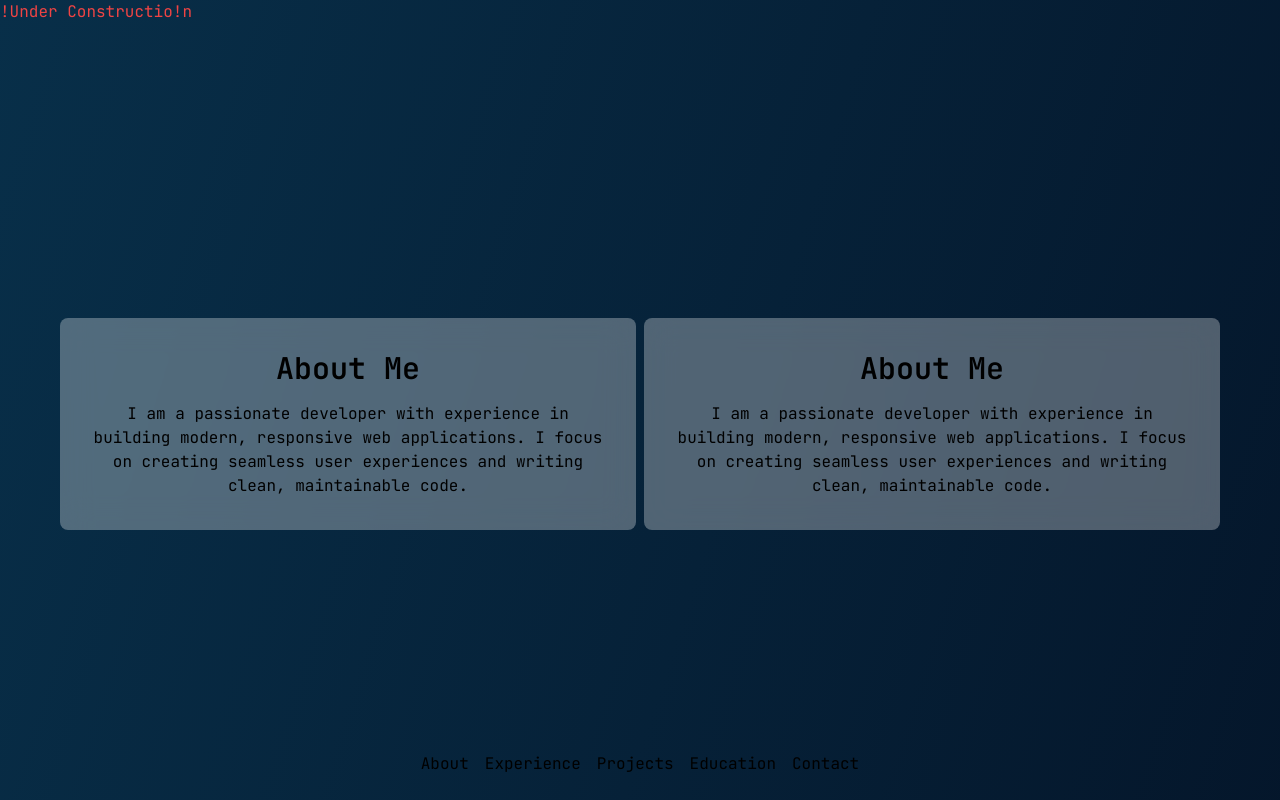
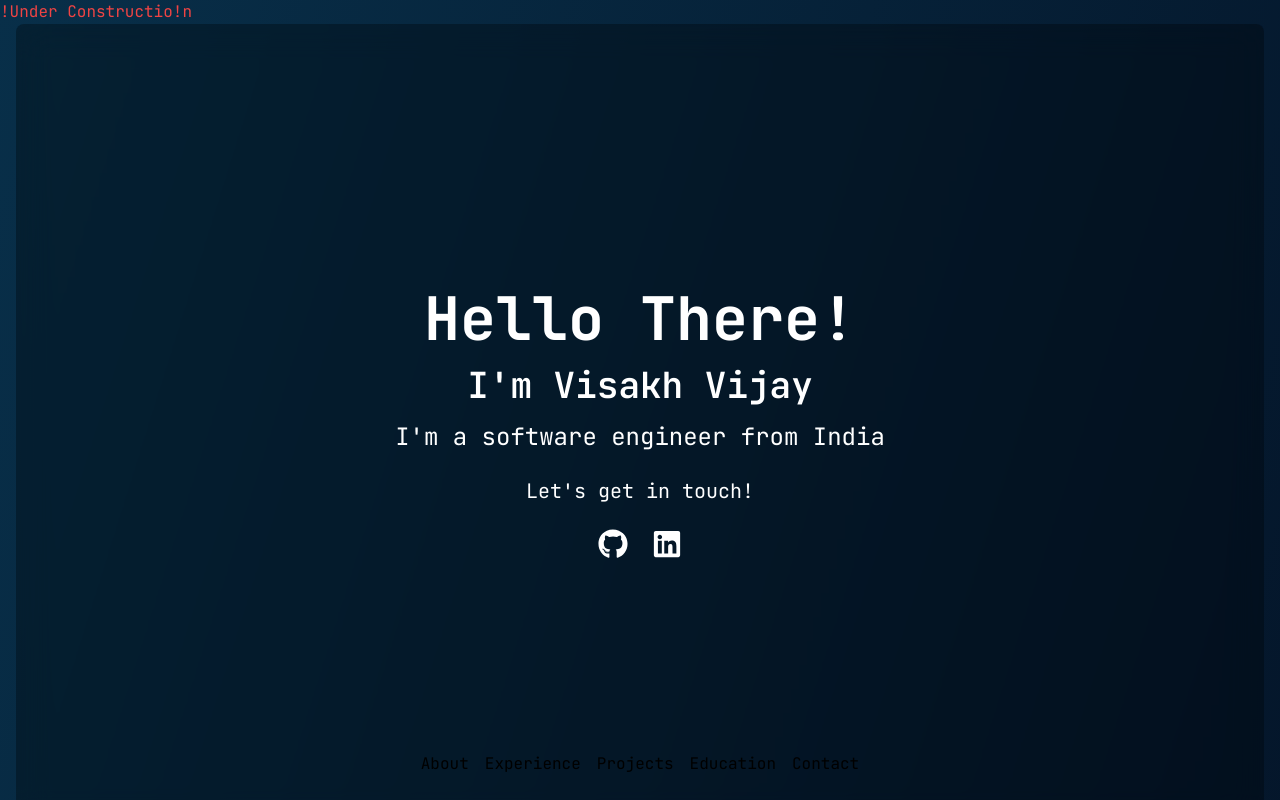
Before and after one commit to vskvj3/portfolio-nextjs, a Next.js app: page /about in a window 1280 px wide. Shown: the top 800 px of the page. Built offline with nearby package versions, Linux system fonts and the light colour scheme.

Commit message:
update hero section in about page

```diff
--- a/src/pages/about/index.js
+++ b/src/pages/about/index.js
@@ -6,22 +6,33 @@ export default function About() {
       <p className="text-red-500">!Under Constructio!n</p>
 
       {/* About Section */}
-      <section id="about" className="h-screen flex justify-center items-center bg-dracula-background gap-2">
-        <div className="backdrop-blur-lg bg-white/30 text-center w-full sm:w-2/3 max-w-xl p-8 rounded-lg">
-          <h2 className="text-3xl font-semibold mb-4">About Me</h2>
-          <p>
-            I am a passionate developer with experience in building modern,
-            responsive web applications. I focus on creating seamless user
-            experiences and writing clean, maintainable code.
-          </p>
-        </div>
-        <div className="backdrop-blur-lg bg-white/30 text-center w-full sm:w-2/3 max-w-xl p-8 rounded-lg">
-          <h2 className="text-3xl font-semibold mb-4">About Me</h2>
-          <p>
-            I am a passionate developer with experience in building modern,
-            responsive web applications. I focus on creating seamless user
-            experiences and writing clean, maintainable code.
-          </p>
+      <section
+        id="about"
+        className="h-screen flex flex-col justify-center items-center bg-dracula-background text-center gap-6 px-4"
+      >
+        <div className="backdrop-blur-lg bg-black/30 text-white w-full h-full flex flex-col justify-center items-center p-4 rounded-lg">
+          <h1 className="text-5xl sm:text-6xl font-bold mb-4">Hello There!</h1>
+          <h2 className="text-3xl sm:text-4xl font-semibold mb-4">I'm Visakh Vijay</h2>
+          <p className="text-xl sm:text-2xl mb-6">I'm a software engineer from India</p>
+          <p className="text-lg sm:text-xl mb-6">Let's get in touch!</p>
+
+          {/* Social Icons */}
+          <div className="flex gap-6 text-3xl">
+            <a
+              href="https://github.com/visakhvijayo"
+              className="text-dracula-cyan hover:text-dracula-pink"
+              aria-label="Github"
+            >
+              <FaGithub />
+            </a>
+            <a
+              href="https://www.linkedin.com/in/visakhvijayo/"
+              className="text-dracula-cyan hover:text-dracula-pink"
+              aria-label="LinkedIn"
+            >
+              <FaLinkedin />
+            </a>
+          </div>
         </div>
       </section>
 
```
